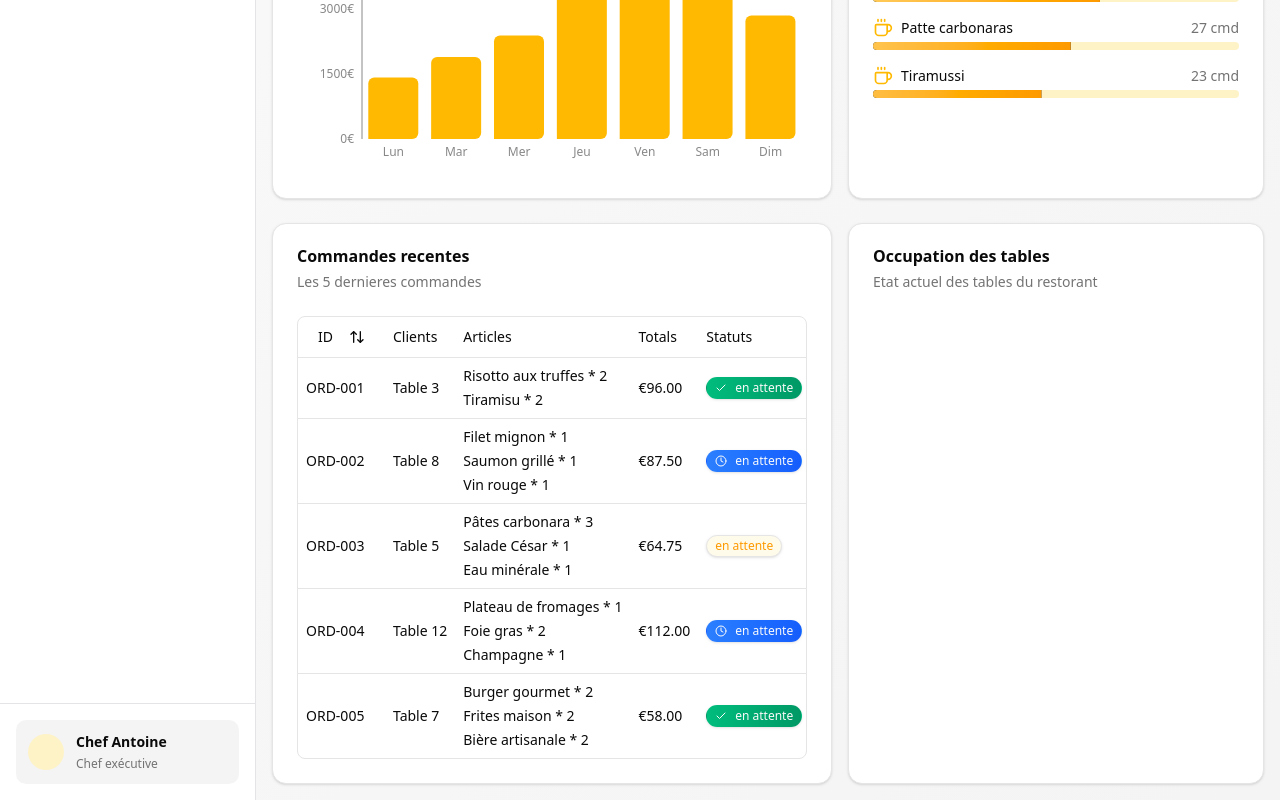
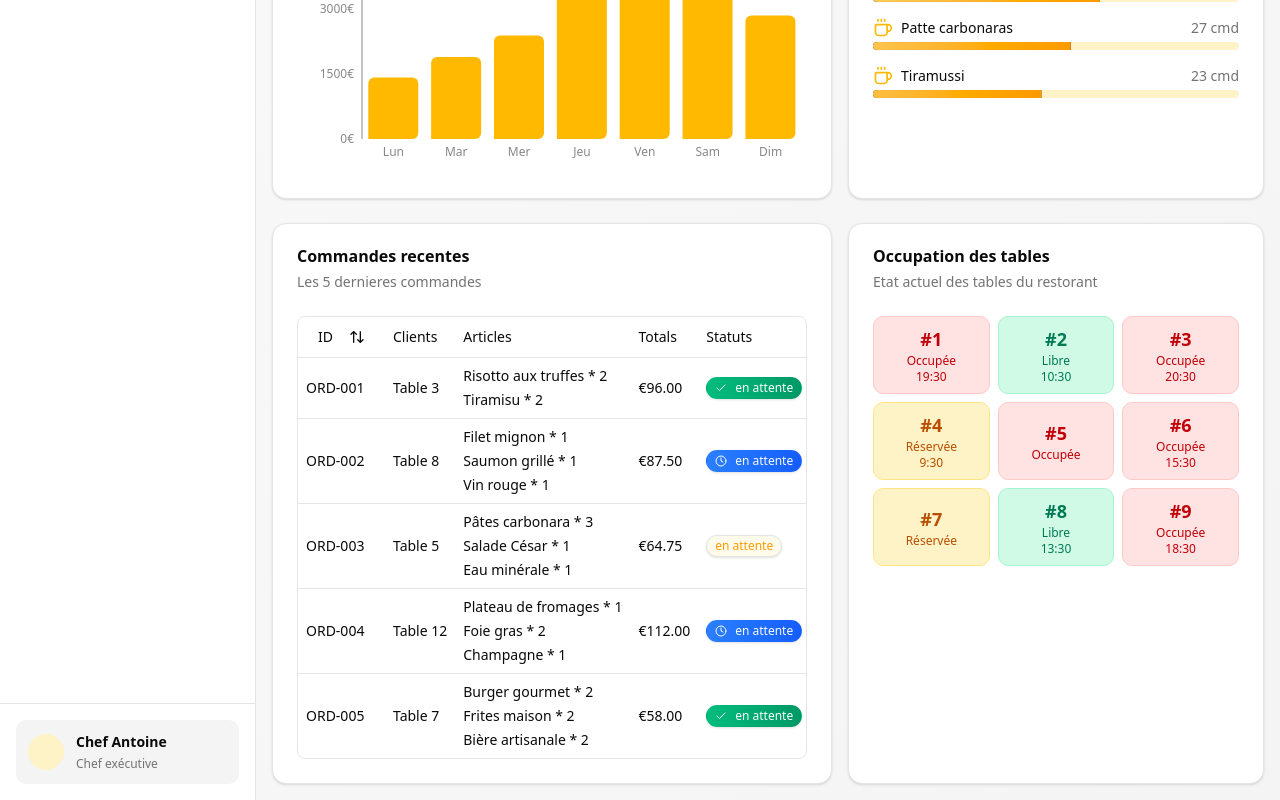
Before and after one commit to DM-dev37/Dashboard-de-gestion-d-un-restaurant, a Next.js app: page / in a window 1280 px wide. Shown: the part 633-1433 px from the top of the page. Built offline with nearby package versions, Linux system fonts and the light colour scheme.

Commit message:
composant du statuttable termine

```diff
--- a/app/components/Dashboard.tsx
+++ b/app/components/Dashboard.tsx
@@ -27,6 +27,7 @@ import {
 import RevenueChart from "./RevenueChart";
 import PlatPop from "./PlatPop";
 import OrderTable from "./OrderTable";
+import StatusTable from "./StatusTable";
 
 function Dashboard() {
   const [isSidebar, setIsSidebar] = useState(true);
@@ -206,7 +207,7 @@ function Dashboard() {
                   </CardHeader>
                   <CardContent>
                     {/* le limite permet de faire apparaitre la barre de recherche mais a une condition */}
-                    <OrderTable limit={5} />
+                    <OrderTable limit={"5"} />
                   </CardContent>
                 </Card>
                 <Card className="md:col-span-3">
@@ -217,7 +218,45 @@ function Dashboard() {
                     </CardDescription>
                   </CardHeader>
                   <CardContent>
-                    <div className="grid grid-col-3"></div>
+                    <div className="grid grid-cols-3 gap-2">
+                      <StatusTable
+                        number={1}
+                        status={"occupied"}
+                        time={"19:30"}
+                      />
+                      <StatusTable
+                        number={2}
+                        status={"available"}
+                        time={"10:30"}
+                      />
+                      <StatusTable
+                        number={3}
+                        status={"occupied"}
+                        time={"20:30"}
+                      />
+                      <StatusTable
+                        number={4}
+                        status={"reserved"}
+                        time={"9:30"}
+                      />
+                      <StatusTable number={5} status={"occupied"} />
+                      <StatusTable
+                        number={6}
+                        status={"occupied"}
+                        time={"15:30"}
+                      />
+                      <StatusTable number={7} status={"reserved"} />
+                      <StatusTable
+                        number={8}
+                        status={"available"}
+                        time={"13:30"}
+                      />
+                      <StatusTable
+                        number={9}
+                        status={"occupied"}
+                        time={"18:30"}
+                      />
+                    </div>
                   </CardContent>
                 </Card>
               </div>
--- a/app/components/StatusTable.tsx
+++ b/app/components/StatusTable.tsx
@@ -1,7 +1,47 @@
 import React from "react";
 
-function StatusTable() {
-  return <div></div>;
+function StatusTable({
+  number,
+  status,
+  time,
+}: {
+  number: number;
+  status: string;
+  time?: string;
+}) {
+  const getStatusColor = () => {
+    switch (status) {
+      case "occupied":
+        return "bg-red-100 text-red-700 border-red-200 dark:bg-red-950 dark:text-red-400 dark:border-red-900";
+      case "reserved":
+        return "bg-amber-100 text-amber-700 border-amber-200 dark:bg-amber-950 dark:text-amber-400 dark:border-amber-900";
+      case "available":
+        return "bg-emerald-100 text-emerald-700 border-emerald-200 dark:bg-emerald-950 dark:text-emerald-400 dark:border-emerald-900";
+      default:
+        return "bg-zinc-100 text-zinc-700 border-zinc-200 dark:bg-zinc-800 dark:text-zinc-400 dark:border-zinc-700";
+    }
+  };
+  const getStatusText = () => {
+    switch (status) {
+      case "occupied":
+        return "Occupée";
+      case "reserved":
+        return "Réservée";
+      case "available":
+        return "Libre";
+      default:
+        return "Inconnue";
+    }
+  };
+  return (
+    <div
+      className={`flex flex-col items-center justify-center rounded-lg border p-2 ${getStatusColor()}`}
+    >
+      <span className="text-lg font-semibold">#{number}</span>
+      <span className="text-xs">{getStatusText()}</span>
+      {time && <span className="text-xs">{time}</span>}
+    </div>
+  );
 }
 
 export default StatusTable;
```
